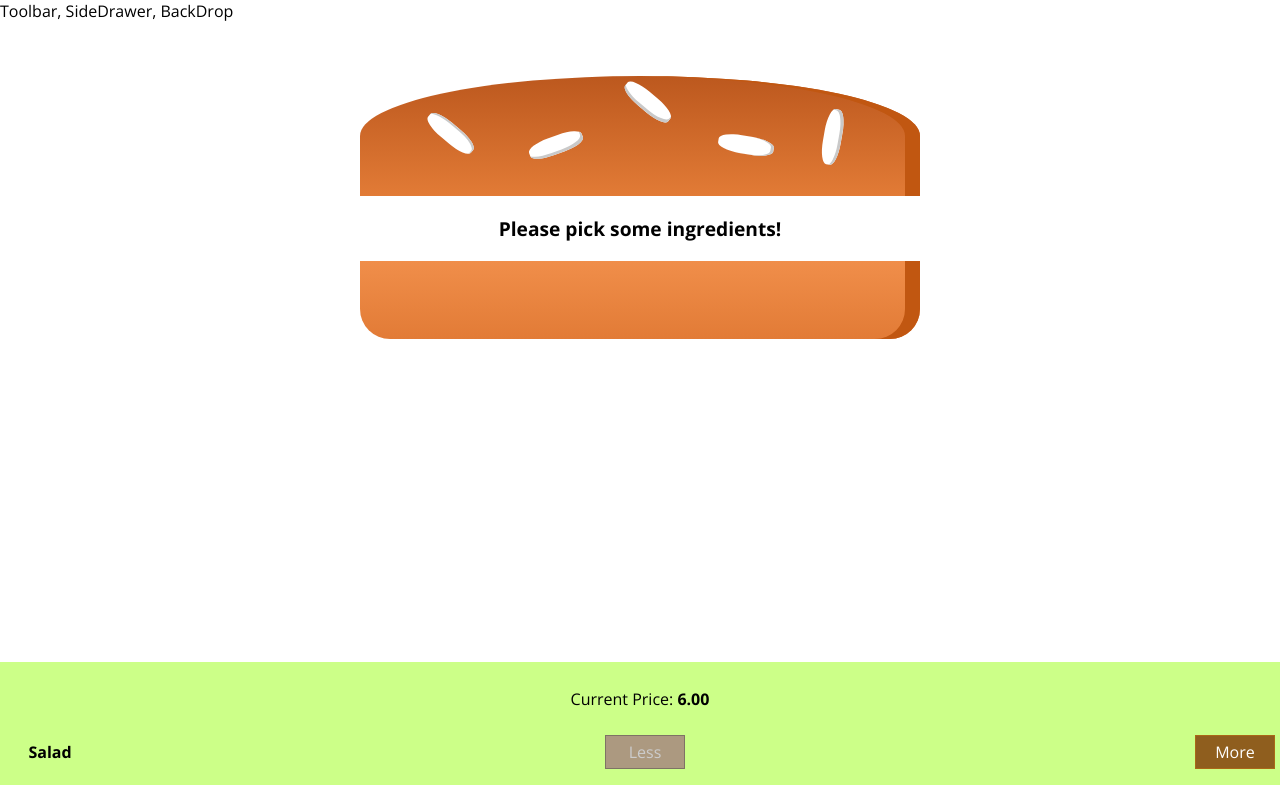
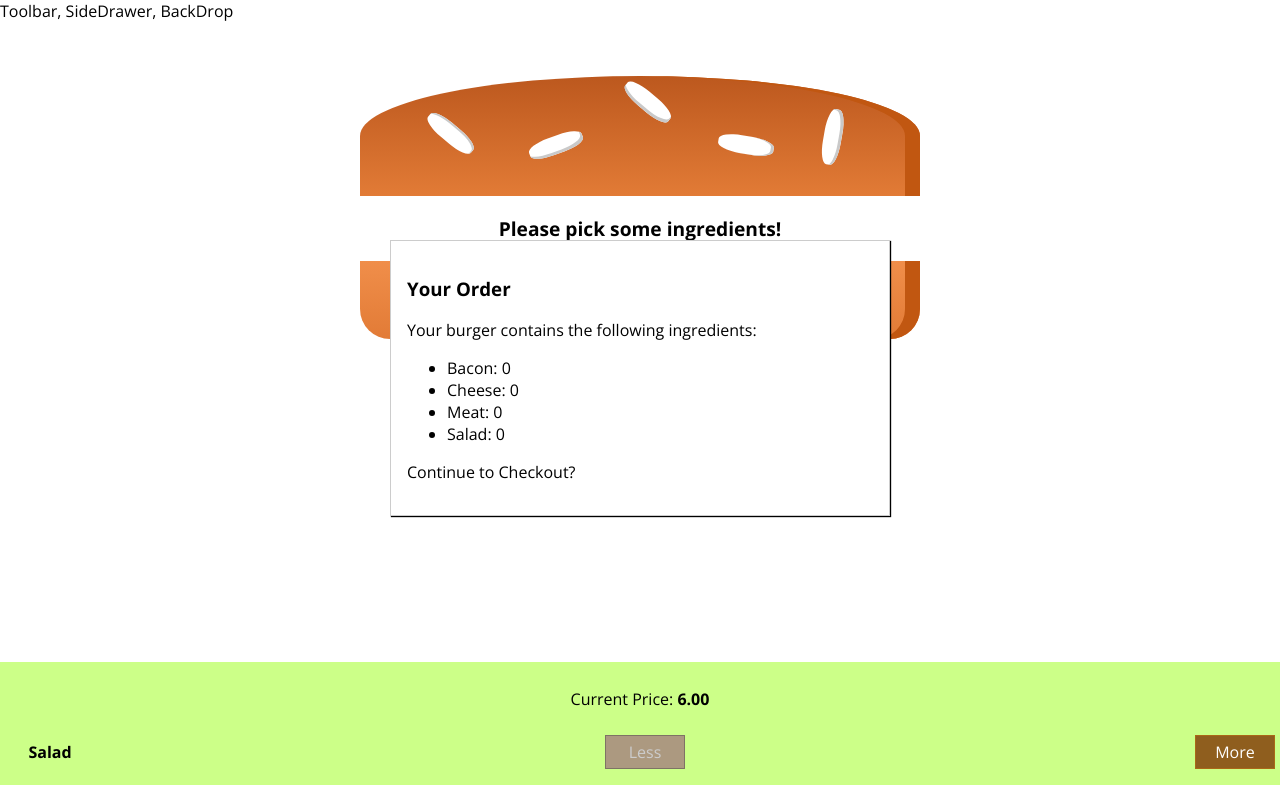
Before and after one commit to ashleighmm/burger-builder, a React app: page / in a window 1280 px wide. Shown: the top 785 px of the page. Built offline with nearby package versions, Linux system fonts and the light colour scheme.

Commit message:
Display Modal with Order Summary

```diff
--- /dev/null
+++ b/src/components/Burger/OrderSummary/OrderSummary.js
@@ -0,0 +1,23 @@
+import React, {Component} from 'react';
+import Aux from './../../../hoc/Aux';
+const orderSummary = (props) => {
+    const ingredientSummary = Object.keys(props.ingredients)
+        .map(ingredientKey => {
+            return <li key={ingredientKey}>
+                <span style={{textTransform:'capitalize'}}>
+                    {ingredientKey}</span>: {props.ingredients[ingredientKey]}
+                </li>
+        })
+    return (
+        <Aux>
+            <h3>Your Order</h3>
+            <p>Your burger contains the following ingredients:</p>
+            <ul>
+                {ingredientSummary}
+            </ul>
+            <p>Continue to Checkout?</p>
+        </Aux>
+    )
+}
+
+export default orderSummary;
--- /dev/null
+++ b/src/components/UI/Modal/Modal.css
@@ -0,0 +1,20 @@
+.Modal {
+    position: fixed;
+    z-index: 500;
+    background-color: white;
+    width: 70%;
+    border: 1px solid #ccc;
+    box-shadow: 1px 1px 1px black;
+    padding: 16px;
+    left: 15%;
+    top: 30%;
+    box-sizing: border-box;
+    transition: all 0.3s ease-out;
+}
+
+@media (min-width: 600px) {
+    .Modal {
+        width: 500px;
+        left: calc(50% - 250px);
+    }
+}
--- /dev/null
+++ b/src/components/UI/Modal/Modal.js
@@ -0,0 +1,11 @@
+import React from 'react';
+import classes from './Modal.css';
+
+
+const modal = (props) => (
+    <div className={classes.Modal}>
+        {props.children}
+    </div>
+);
+
+export default modal;
--- a/src/containers/BurgerBuilder/BurgerBuilder.js
+++ b/src/containers/BurgerBuilder/BurgerBuilder.js
@@ -1,7 +1,9 @@
 import React, {Component} from 'react';
 import Aux from '../../hoc/Aux';
 import Burger from './../../components/Burger/Burger';
-import BuildControls from './../../components/Burger/BuildControls/BuildControls'
+import BuildControls from './../../components/Burger/BuildControls/BuildControls';
+import Modal from './../../components/UI/Modal/Modal';
+import OrderSummary from '../../components/Burger/OrderSummary/OrderSummary';
 
 const INGREDIENT_PRICES = {
     salad: .5,
@@ -77,6 +79,9 @@
         }
         return (
             <Aux>
+                <Modal>
+                    <OrderSummary ingredients={this.state.ingredients} />
+                </Modal>
                 <Burger ingredients={this.state.ingredients} />
                 <BuildControls
                     ingredientAdded={this.addIngredientHandler}
```
Also changed, not shown: src/components/UI/Backdrop/Backdrop.js (added).
